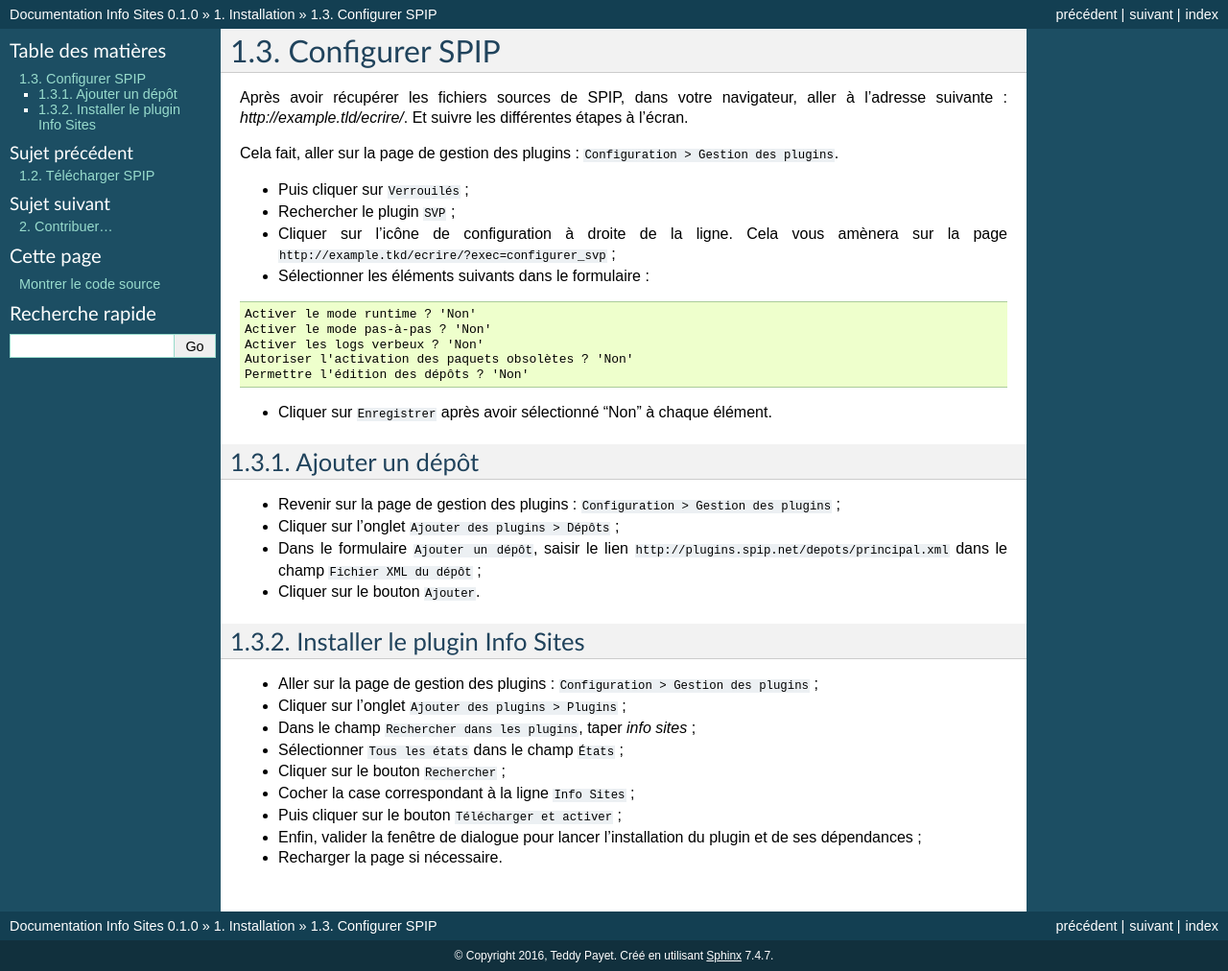
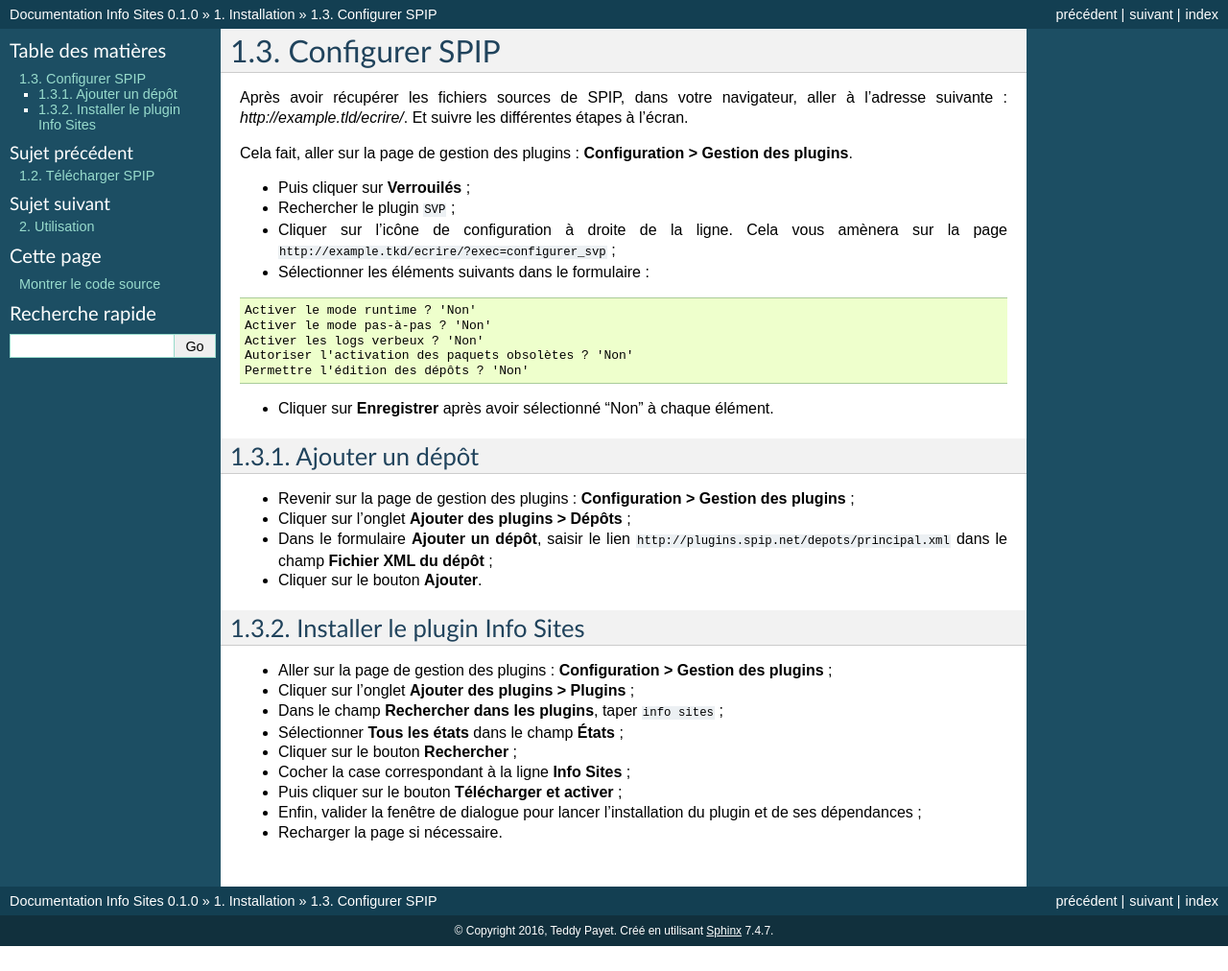
Before and after one commit to Ybbet/info_sites, a Sphinx documentation site: the page built from docs/source/installation/config.rst, in a window 1280 px wide. Shown: the whole page at 96% size. Built offline with Sphinx 7.4.7, drawn with Linux system fonts in a browser that asks for light colours; after the commit the page ends 986 px from its top, so only the background shows below that.

Commit message:
Structure de la documentation
Ajout d’un répertoire utilisation

```diff
--- a/docs/source/index.rst
+++ b/docs/source/index.rst
@@ -22,5 +22,6 @@
    :glob:
 
    installation/index
+   utilisation/index
    contributing
    about
--- a/docs/source/installation/config.rst
+++ b/docs/source/installation/config.rst
@@ -2,9 +2,9 @@
 ===============
 Après avoir récupérer les fichiers sources de SPIP, dans votre navigateur, aller à l'adresse suivante : `http://example.tld/ecrire/`. Et suivre les différentes étapes à l'écran.
 
-Cela fait, aller sur la page de gestion des plugins : ``Configuration > Gestion des plugins``.
+Cela fait, aller sur la page de gestion des plugins : **Configuration > Gestion des plugins**.
 
-* Puis cliquer sur ``Verrouilés`` ;
+* Puis cliquer sur **Verrouilés** ;
 * Rechercher le plugin ``SVP`` ;
 * Cliquer sur l'icône de configuration à droite de la ligne. Cela vous amènera sur la page ``http://example.tkd/ecrire/?exec=configurer_svp`` ;
 * Sélectionner les éléments suivants dans le formulaire :
@@ -17,23 +17,23 @@
    Autoriser l'activation des paquets obsolètes ? 'Non'
    Permettre l'édition des dépôts ? 'Non'
 
-* Cliquer sur ``Enregistrer`` après avoir sélectionné 'Non' à chaque élément.
+* Cliquer sur **Enregistrer** après avoir sélectionné 'Non' à chaque élément.
 
 Ajouter un dépôt
 ----------------
-* Revenir sur la page de gestion des plugins : ``Configuration > Gestion des plugins`` ;
-* Cliquer sur l'onglet ``Ajouter des plugins > Dépôts`` ;
-* Dans le formulaire ``Ajouter un dépôt``, saisir le lien ``http://plugins.spip.net/depots/principal.xml`` dans le champ ``Fichier XML du dépôt`` ;
-* Cliquer sur le bouton ``Ajouter``.
+* Revenir sur la page de gestion des plugins : **Configuration > Gestion des plugins** ;
+* Cliquer sur l'onglet **Ajouter des plugins > Dépôts** ;
+* Dans le formulaire **Ajouter un dépôt**, saisir le lien ``http://plugins.spip.net/depots/principal.xml`` dans le champ **Fichier XML du dépôt** ;
+* Cliquer sur le bouton **Ajouter**.
 
 Installer le plugin Info Sites
 ------------------------------
-* Aller sur la page de gestion des plugins : ``Configuration > Gestion des plugins`` ;
-* Cliquer sur l'onglet ``Ajouter des plugins > Plugins`` ;
-* Dans le champ ``Rechercher dans les plugins``, taper *info sites* ;
-* Sélectionner ``Tous les états`` dans le champ ``États`` ;
-* Cliquer sur le bouton ``Rechercher`` ;
-* Cocher la case correspondant à la ligne ``Info Sites`` ;
-* Puis cliquer sur le bouton ``Télécharger et activer`` ;
+* Aller sur la page de gestion des plugins : **Configuration > Gestion des plugins** ;
+* Cliquer sur l'onglet **Ajouter des plugins > Plugins** ;
+* Dans le champ **Rechercher dans les plugins**, taper ``info sites`` ;
+* Sélectionner **Tous les états** dans le champ **États** ;
+* Cliquer sur le bouton **Rechercher** ;
+* Cocher la case correspondant à la ligne **Info Sites** ;
+* Puis cliquer sur le bouton **Télécharger et activer** ;
 * Enfin, valider la fenêtre de dialogue pour lancer l'installation du plugin et de ses dépendances ;
 * Recharger la page si nécessaire.
--- /dev/null
+++ b/docs/source/utilisation/commits.rst
@@ -0,0 +1,2 @@
+Les commits
+===========
--- /dev/null
+++ b/docs/source/utilisation/contacts.rst
@@ -0,0 +1,2 @@
+Les contacts
+============
--- /dev/null
+++ b/docs/source/utilisation/organisations.rst
@@ -0,0 +1,2 @@
+Les organisations
+=================
--- /dev/null
+++ b/docs/source/utilisation/projets.rst
@@ -0,0 +1,2 @@
+Les projets
+===========
--- /dev/null
+++ b/docs/source/utilisation/sites_projets.rst
@@ -0,0 +1,2 @@
+Les sites de projets
+====================
--- /dev/null
+++ b/docs/source/utilisation/utilisateurs.rst
@@ -0,0 +1,2 @@
+Les utilisateurs
+================
```
Also changed, not shown: docs/source/installation/download.rst (+6 -4 lines), docs/source/utilisation/index.rst (added, +13 -0 lines).
